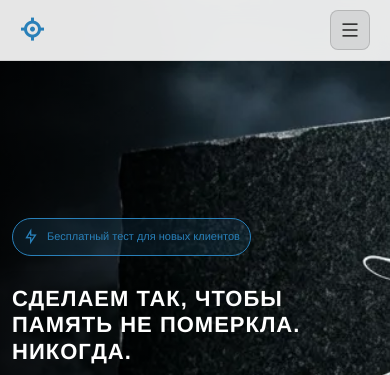
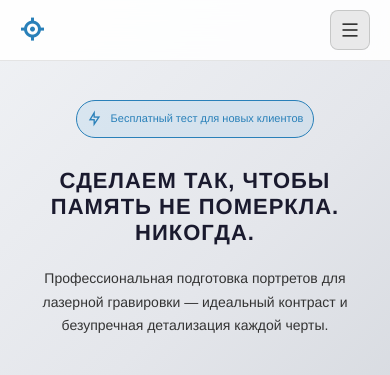
Before and after one commit to aipunkfacility/monument-web, a plain HTML site: page index.html in a window 390 px wide. Shown: the top 375 px of the page. Drawn offline with nearby package versions, Linux system fonts and the light colour scheme.

Commit message:
fix: hide only hero background images on mobile, keep hero section with gradient background, centered content, larger title

```diff
--- a/css/style.css
+++ b/css/style.css
@@ -1402,11 +1402,50 @@ body {
     }
 
     .hero {
-        padding: 100px 15px 60px;
+        padding: 120px 20px 60px;
+        min-height: auto;
+        background: linear-gradient(135deg, #1a1a2e 0%, #16213e 50%, #0f3460 100%);
+        align-items: center;
+        text-align: center;
+    }
+
+    [data-theme="light"] .hero {
+        background: linear-gradient(135deg, #f0f2f5 0%, #e4e6eb 50%, #d1d5db 100%);
+    }
+
+    /* Hide hero background images on mobile */
+    .hero-bg {
+        display: none;
     }
 
     .hero-content {
         max-width: 100%;
+    }
+
+    .hero-title {
+        font-size: 28px;
+        color: #ffffff;
+    }
+
+    [data-theme="light"] .hero-title {
+        color: #1a1a2e;
+        text-shadow: none;
+    }
+
+    .hero-subtitle {
+        color: #ffffff;
+    }
+
+    [data-theme="light"] .hero-subtitle {
+        color: #333333;
+    }
+
+    .hero-badge {
+        margin: 0 auto 30px;
+    }
+
+    .hero-cta {
+        justify-content: center;
     }
 
     .advantages-grid {
--- a/index.html
+++ b/index.html
@@ -89,8 +89,7 @@
                 НИКОГДА.
             </h1>
             <p class="hero-subtitle">
-                Профессиональная подготовка портретов для лазерной гравировки:<br>
-                идеальный контраст и безупречная детализация каждой черты.
+                Профессиональная подготовка портретов для лазерной гравировки — идеальный контраст и безупречная детализация каждой черты.
             </p>
 
             <div class="hero-cta">
```
